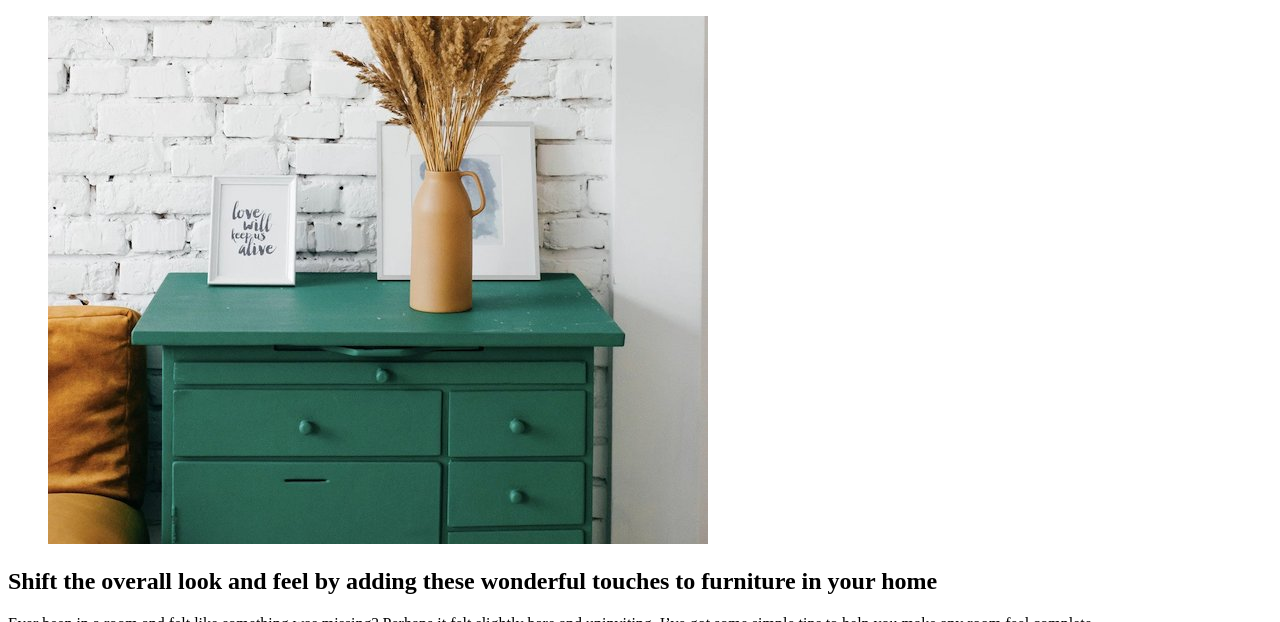
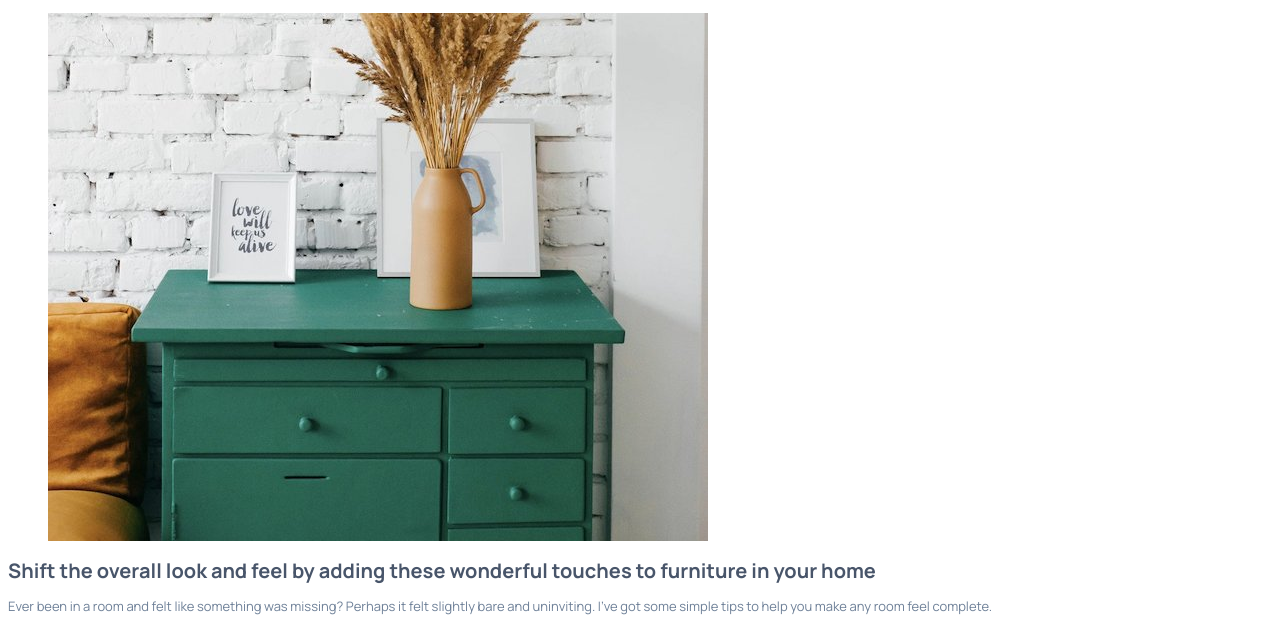
Before and after one commit to maryam-hytham/article-preview-component, a plain HTML site: page index.html in a window 1280 px wide. Shown: the top 622 px of the page. Drawn offline with Linux system fonts and the light colour scheme.

Commit message:
typography defining

```diff
--- a/styles.css
+++ b/styles.css
@@ -7,3 +7,19 @@
 }
 
 /* Typography */
+html {
+  font-size: 62.5%;
+}
+body {
+  color: var(--grey-500);
+  font-family: "manrope", sans-serif;
+  font-size: 1.3rem;
+  font-weight: medium;
+  letter-spacing: 0.12%;
+  line-height: 140%;
+}
+h1 {
+  color: var(--grey-900);
+  font-size: 2rem;
+  font-weight: bold;
+}
```
